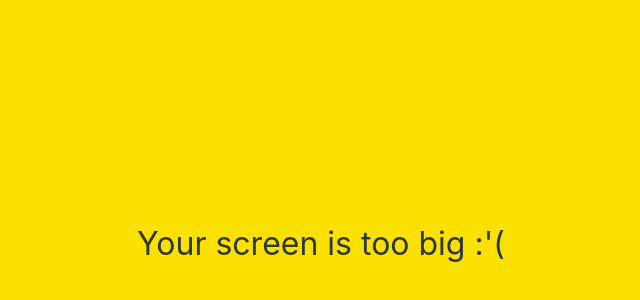
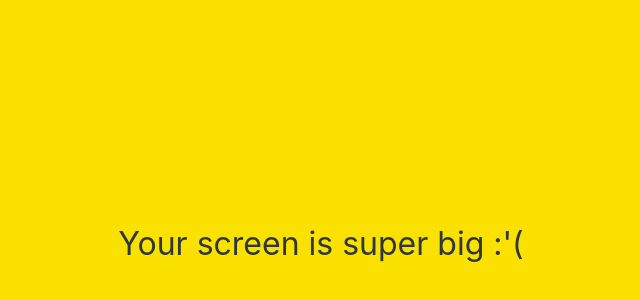
Before and after one commit to elvintern/kokoa-clone-2021, a plain HTML site: page settings.html in a window 1280 px wide. Shown: the part 156-456 px from the top of the page, without its empty margins (319-959 px from the left). Drawn offline with Linux system fonts and the light colour scheme.

Commit message:
too -> super

```diff
--- a/settings.html
+++ b/settings.html
@@ -78,7 +78,7 @@
         </ul>
     </nav>
     <div id="no-mobile">
-        <span>Your screen is too big :'(</span>
+        <span>Your screen is super big :'(</span>
     </div>
 
     <script src="https://kit.fontawesome.com/6478f529f2.js" crossorigin="anonymous"></script>
```
